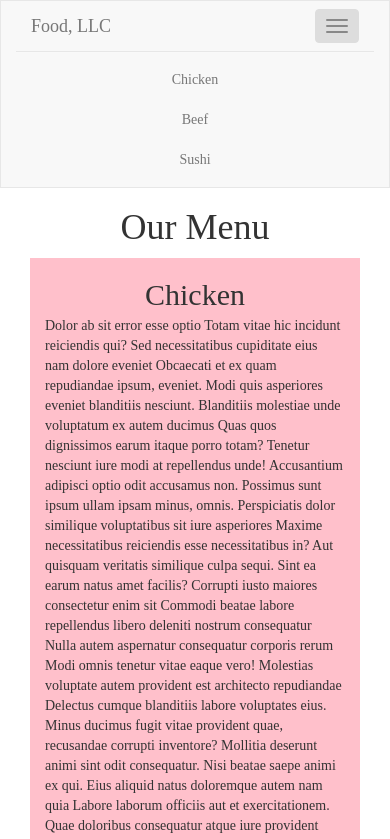
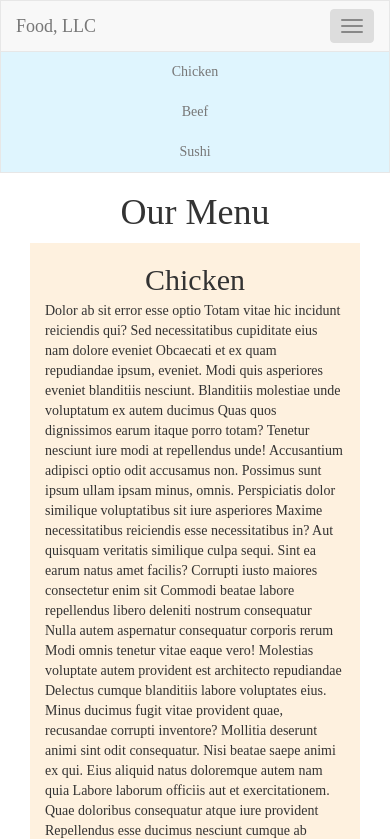
Before and after one commit to josephtooley/fullstack-course4, a plain HTML site: page module3-solution/index.html in a window 390 px wide. Both pictures are taken after a click on the button 337 px from the left and 26 px from the top of the page. Shown: the top 839 px of the page. Drawn offline with Linux system fonts and the light colour scheme.

Commit message:
fixed the funkiness

```diff
--- a/module3-solution/css/styles.css
+++ b/module3-solution/css/styles.css
@@ -3,7 +3,13 @@
 }
 
 #myNavbar {
+  padding: 0;
   text-align: center;
+}
+
+#nav-list {
+  background-color: #DFF5FE;
+  margin: 0;
 }
 
 .container {
@@ -11,7 +17,7 @@
 }
 
 .description {
-  background-color: pink;
+  background-color: #FEF1DF;
   padding: 15px;
 }
 
--- a/module3-solution/index.html
+++ b/module3-solution/index.html
@@ -12,10 +12,9 @@
 <body>
   <header>
     <nav class="navbar navbar-default">
-      <div class="col-xs-12">
         <div class="container">
           <div class="navbar-header">
-            <button type="button" class="navbar-toggle" data-toggle="collapse" data-target="#myNavbar">
+            <button type="button" class="navbar-toggle collapsed" data-toggle="collapse" data-target="#myNavbar">
               <span class="icon-bar"></span>
               <span class="icon-bar"></span>
               <span class="icon-bar"></span>
@@ -23,14 +22,13 @@
             <a class="navbar-brand" href="#">Food, LLC</a>
           </div>
           <div id="myNavbar" class="collapse navbar-collapse">
-            <ul id="nav-list" class="nav navbar-nav navbar-right visible-xs">
-              <li><a href="#chicken">Chicken</a></li>
-              <li><a href="#beef">Beef</a></li>
-              <li><a href="#sushi">Sushi</a></li>
+            <ul id="nav-list" class="nav navbar-nav navbar-right">
+              <li class="visible-xs"><a href="#chicken">Chicken</a></li>
+              <li class="visible-xs"><a href="#beef">Beef</a></li>
+              <li class="visible-xs"><a href="#sushi">Sushi</a></li>
             </ul>
           </div>
         </div>
-      </div>
     </nav>
     <div class="menu-title"><h1 class="text-center">Our Menu</h1></div>
     <div class="col-xs-12">
```
